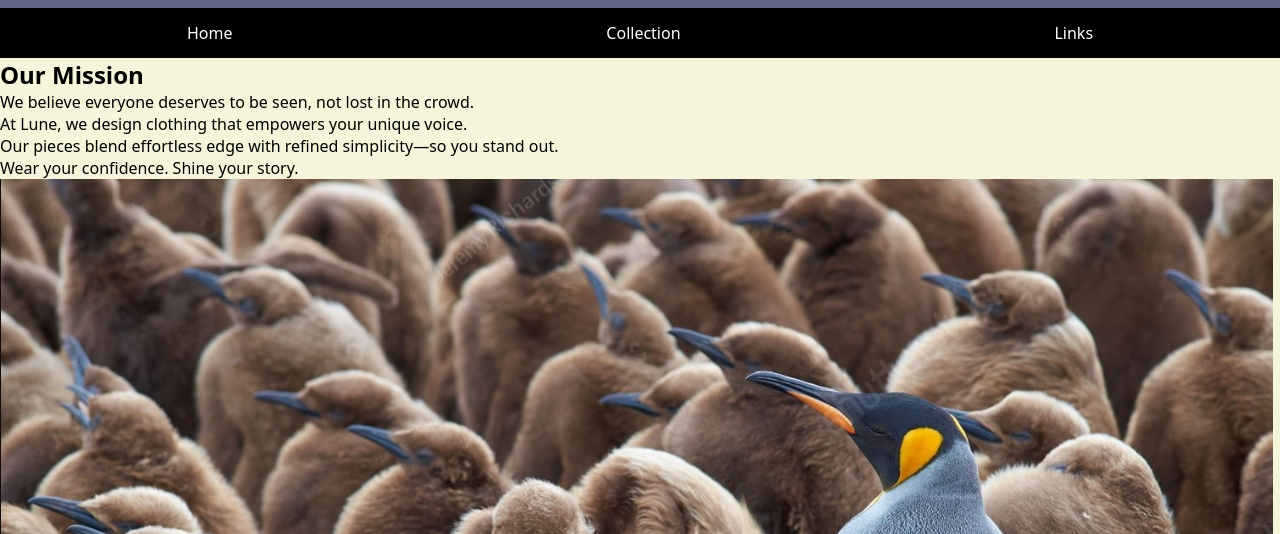
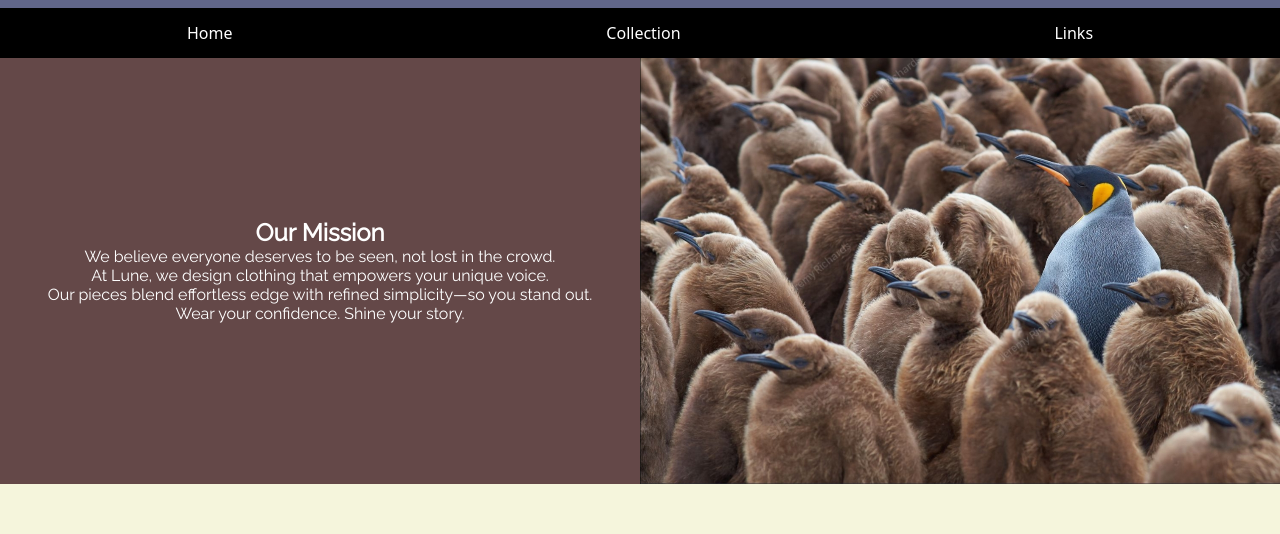
Before and after one commit to Hossam-Allam/online-store, a React (Vite) app: page / in a window 1280 px wide. Shown: the part 200-734 px from the top of the page. Built offline with nearby package versions, Linux system fonts and the light colour scheme.

Commit message:
mission section styling

```diff
--- a/index.html
+++ b/index.html
@@ -4,6 +4,7 @@
 <head>
   <meta charset="UTF-8" />
   <link rel="icon" type="image/svg+xml" href="/vite.svg" />
+  <link href="https://fonts.googleapis.com/css2?family=Raleway:wght@300;400&display=swap" rel="stylesheet" />
   <meta name="viewport" content="width=device-width, initial-scale=1.0" />
   <title>Online Shop</title>
 </head>
--- a/src/App.css
+++ b/src/App.css
@@ -38,3 +38,35 @@
   cursor: pointer;
   fill: rgb(75, 4, 4);
 }
+
+/*Home content*/
+
+.home-content {
+  display: grid;
+  grid-template-columns: 50% 50%;
+
+}
+
+.home-content .penguins {
+  width: 100%;
+  height: auto;
+  object-fit: cover;
+  /* ensures it fills its cell without distortion */
+}
+
+.mission {
+  color: white;
+  font-family: 'Raleway', sans-serif;
+  background-color: rgb(100, 72, 72);
+  display: flex;
+  flex-direction: column;
+  justify-content: center;
+  align-items: center;
+}
+
+@media (max-width: 768px) {
+  .home-content {
+    grid-template-columns: 1fr;
+    grid-template-rows: 50% 50%;
+  }
+}
```
